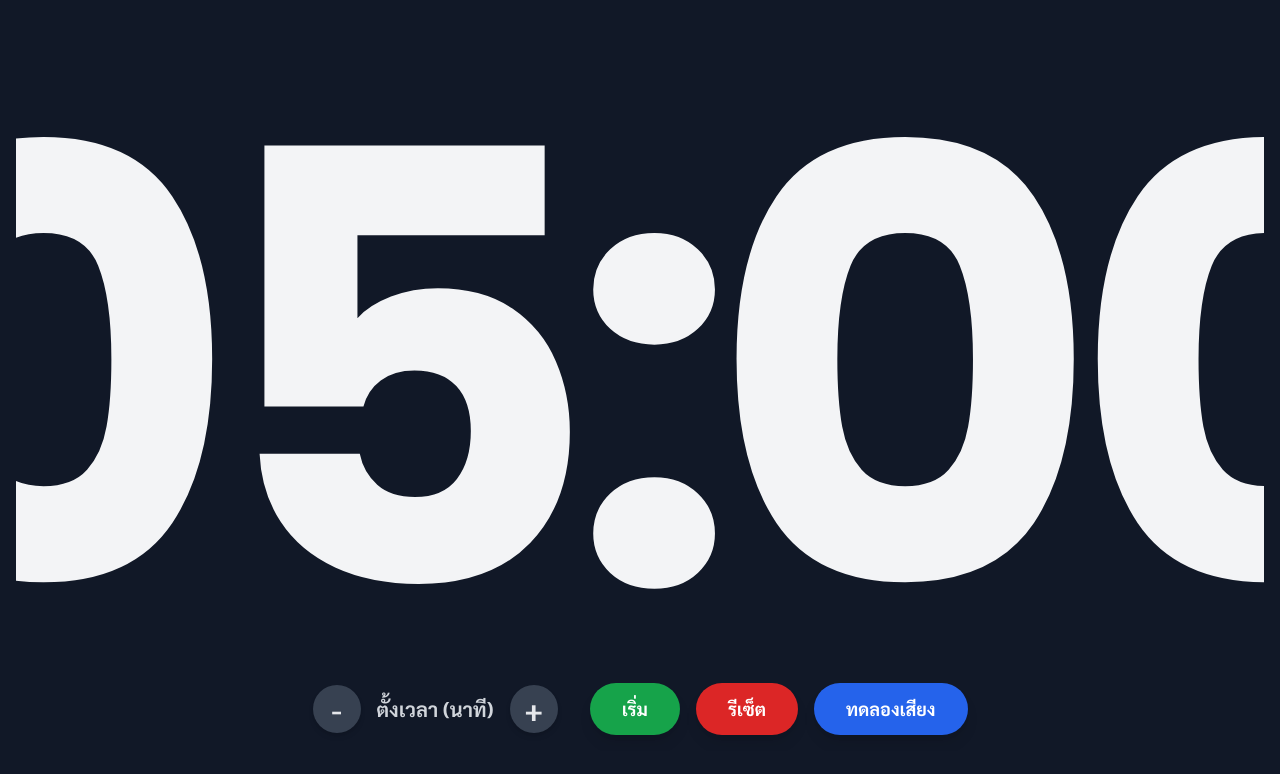
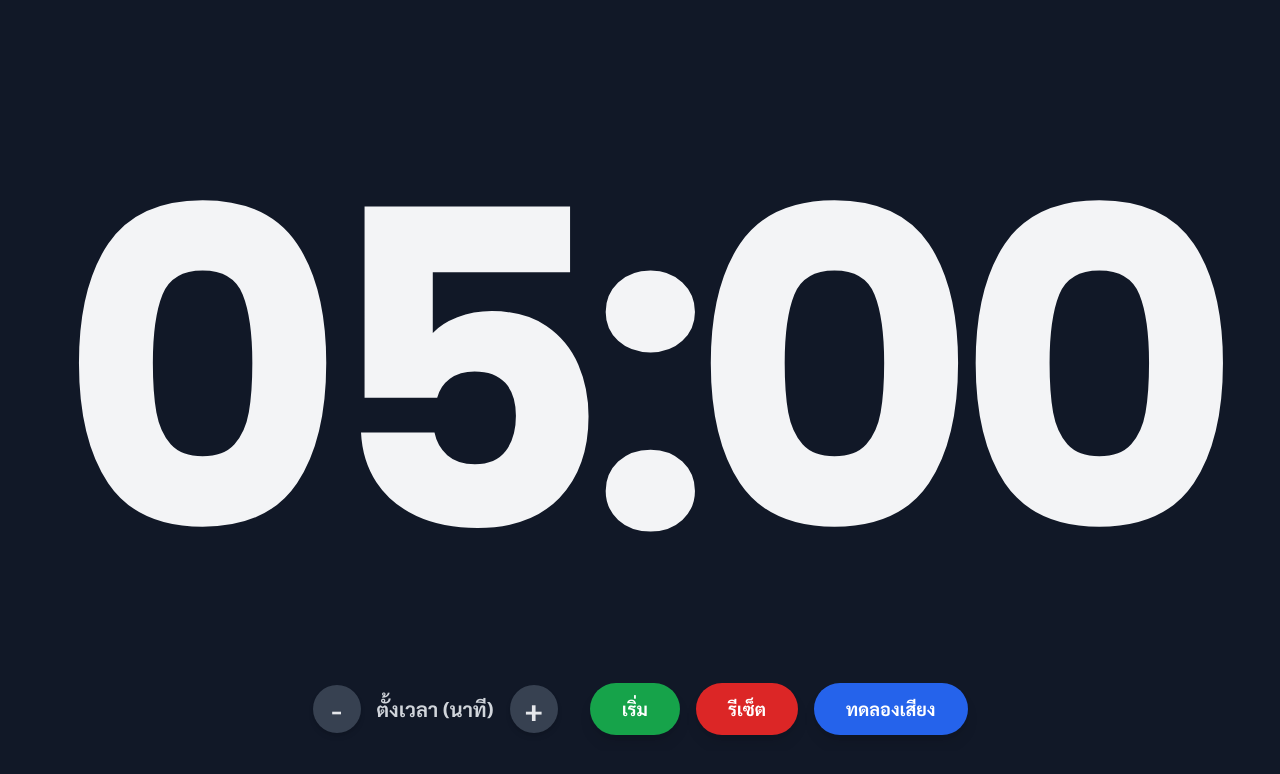
Before and after one commit to TacDrone/Time, a plain HTML site: page index.html in a window 1280 px wide. Drawn offline with nearby package versions, Linux system fonts and the light colour scheme.

Commit message:
Update index.html

```diff
--- a/index.html
+++ b/index.html
@@ -17,7 +17,7 @@
         }
         #time-display {
             font-family: 'Poppins', sans-serif;
-            font-size: clamp(5rem, 75vh, 75vw);
+            font-size: clamp(5rem, 55vh, 55vw);
         }
         /* คลาสสำหรับการกระพริบ */
         @keyframes flash-bw {
```
